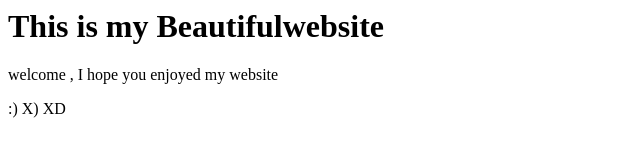
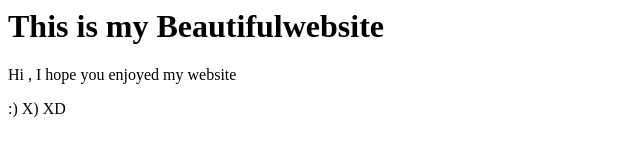
Before and after one commit to SrijanPandey15/firsttry-repo, a plain HTML site: page index.html in a window 1280 px wide. Shown: the full height of the page, 0-640 px from the left. Drawn offline with Linux system fonts and the light colour scheme.

Commit message:
changed welcome to hi

```diff
--- a/index.html
+++ b/index.html
@@ -1,6 +1,6 @@
 <html>
 <title>This is my website</title>
 <h1>This is my Beautifulwebsite</h1>
-<p>welcome , I hope you enjoyed my website</p>
+<p>Hi , I hope you enjoyed my website</p>
 <p> :) X) XD</p>
 </html>
```
